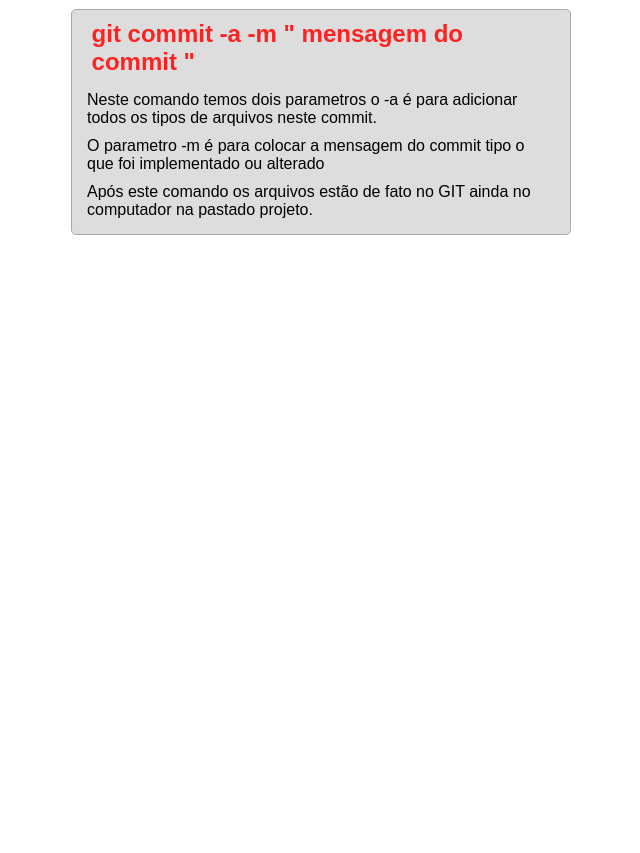
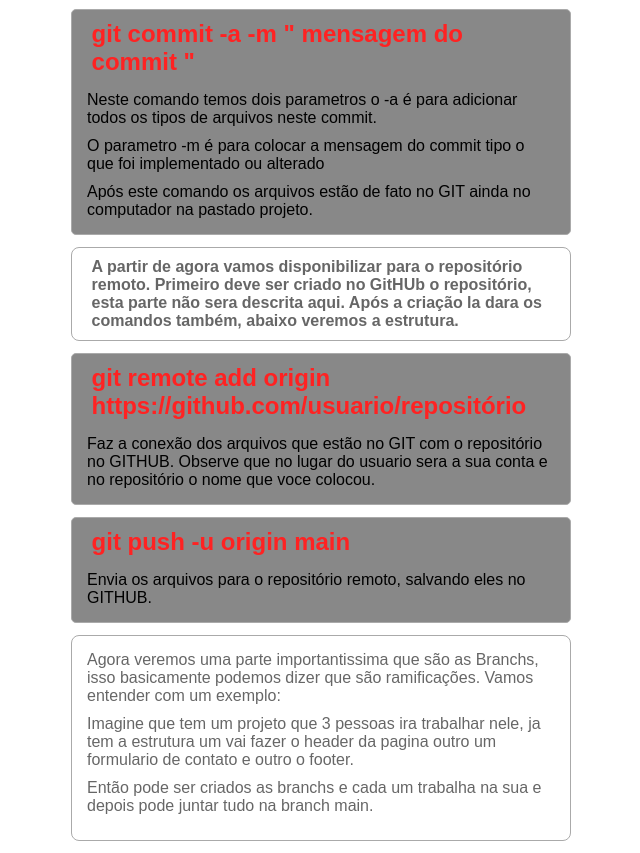
Before and after one commit to MarcosLage/AprendendoGit, a plain HTML site: page index.html in a window 1280 px wide. Shown: the part 510-1363 px from the top of the page, without its empty margins (319-959 px from the left). Before the commit the page ends 800 px from the top, so only its background shows below. Drawn offline with Linux system fonts and the light colour scheme.

Commit message:
Inicio das branchs

```diff
--- a/index.html
+++ b/index.html
@@ -47,6 +47,38 @@
             <p>Após este comando os arquivos estão de fato no GIT ainda no computador na pastado projeto.</p>
         </div>
 
+        <div class="model fase">
+            <h4>A partir de agora vamos disponibilizar para o repositório remoto. Primeiro
+                deve ser criado no GitHUb o repositório, esta parte não sera descrita aqui.
+                Após a criação la dara os comandos também, abaixo veremos a estrutura.
+            </h4>
+        </div>
+
+        <div class="model">
+            <h2>git remote add origin https://github.com/usuario/repositório</h2>
+            <p>Faz a conexão dos arquivos que estão no GIT com o repositório no GITHUB.
+                Observe que no lugar do usuario sera a sua conta e no repositório o nome
+                que voce colocou.
+            </p>
+        </div>
+
+        <div class="model">
+            <h2>git push -u origin main</h2>
+            <p>Envia os arquivos para o repositório remoto, salvando eles no GITHUB.</p>
+    </div>
+
+    <div class="model fase">
+        <p>Agora veremos uma parte importantissima que são as Branchs, isso basicamente
+        podemos dizer que são ramificações. Vamos entender com um exemplo:</p>
+        <p>Imagine que tem um projeto que 3 pessoas ira trabalhar nele, ja tem a estrutura
+            um vai fazer o header da pagina outro um formulario de contato e outro o footer.
+        <br>
+        <p>Então pode ser criados as branchs e cada um trabalha na sua e depois pode
+            juntar tudo na branch main.
+        </p>
+        </p>
+    </div>
+
 
 
 
--- a/styles.css
+++ b/styles.css
@@ -20,7 +20,7 @@ h1{
     max-width: 500px;
     height: auto;
     border: 1px solid #AAA;
-    background: #ddd;
+    background: #888;
     padding: 10px;
     margin-bottom: 12px;
     border-radius: 5px;
@@ -42,7 +42,12 @@ h1{
     flex-wrap: wrap;
 }
 
+.fase{
+    color: rgba(0,0,0,0.6);
+    background: #FFF;
+    border-radius: 8px;
+}
 .fase:hover{
-    background: #888;
+    background: #eee;
     transition: 1s;
 }
```
